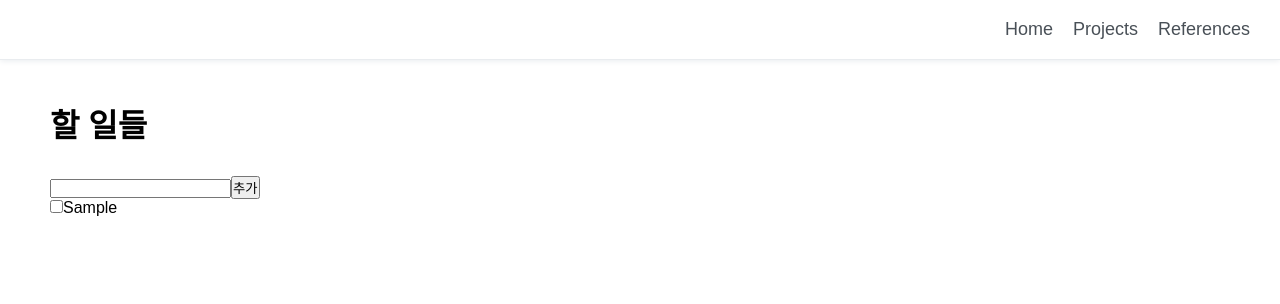
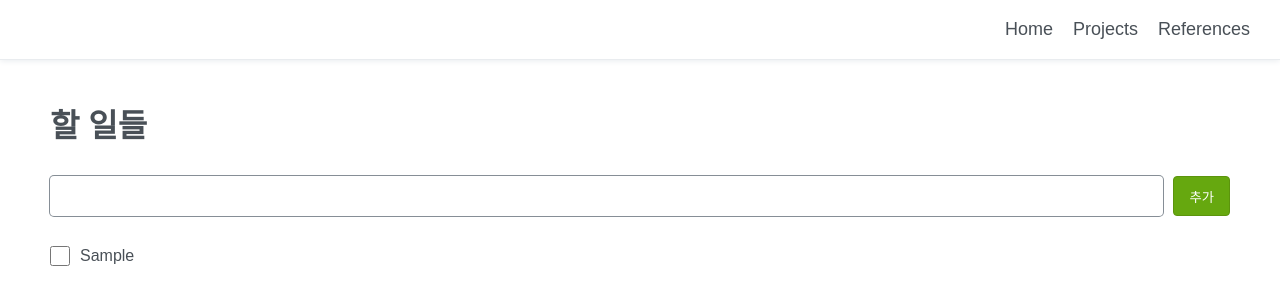
Before and after one commit to Orchemi/Code_Playground, a Next.js app: page /projects/todo-list in a window 1280 px wide. Both pictures are taken after typing "Sample" into the empty fields and a click on the button "추가". Shown: the top 304 px of the page. Built offline with nearby package versions, Linux system fonts and the light colour scheme.

Commit message:
style: TodoList 1차 스타일링

```diff
--- a/src/app/globals.css
+++ b/src/app/globals.css
@@ -3,6 +3,7 @@
   font-family: Pretendard, 'Noto Sans KR', sans-serif;
   margin: 0;
   padding: 0;
+  color: #495057;
 }
 
 ul,
--- a/src/components/todoList/Todo.tsx
+++ b/src/components/todoList/Todo.tsx
@@ -2,12 +2,18 @@
 
 import { FC } from 'react';
 import { TodoType } from '@components/todoList/types';
+import { todoCss } from '@components/todoList/styles';
+import useTodoList from '@components/todoList/useTodoList';
 
-const Todo: FC<Omit<TodoType, 'id'>> = ({ content, isDone }) => {
+const Todo: FC<TodoType> = ({ id, content, isDone }) => {
+  const { changeTodoStatus } = useTodoList();
+
+  const onChangeTodoStatus = () => changeTodoStatus(id);
+
   return (
-    <li>
-      <input type="checkbox" checked={isDone} />
-      {content}
+    <li css={todoCss(isDone)} onClick={onChangeTodoStatus}>
+      <input type="checkbox" checked={isDone} onChange={onChangeTodoStatus} />
+      <span>{content}</span>
     </li>
   );
 };
--- a/src/components/todoList/TodoInput.tsx
+++ b/src/components/todoList/TodoInput.tsx
@@ -2,6 +2,7 @@
 
 import { FC, useState } from 'react';
 import useTodoList from '@components/todoList/useTodoList';
+import { TodoInputCss } from '@components/todoList/styles';
 
 const TodoInput: FC = () => {
   const { createTodo } = useTodoList();
@@ -14,7 +15,7 @@ const TodoInput: FC = () => {
   };
 
   return (
-    <form onSubmit={onSubmit}>
+    <form onSubmit={onSubmit} css={TodoInputCss}>
       <input
         type="text"
         value={writingTodoValue}
--- a/src/components/todoList/TodoList.tsx
+++ b/src/components/todoList/TodoList.tsx
@@ -3,14 +3,15 @@
 import { FC } from 'react';
 import useTodoList from '@components/todoList/useTodoList';
 import Todo from '@components/todoList/Todo';
+import { todoListCss } from '@components/todoList/styles';
 
 const TodoList: FC = () => {
   const { todoList } = useTodoList();
 
   return (
-    <ul>
+    <ul css={todoListCss}>
       {todoList.map(({ id, content, isDone }) => (
-        <Todo key={id} content={content} isDone={isDone} />
+        <Todo key={id} id={id} content={content} isDone={isDone} />
       ))}
     </ul>
   );
--- /dev/null
+++ b/src/components/todoList/styles.ts
@@ -0,0 +1,51 @@
+import { css } from '@emotion/react';
+import { COLORS } from '@styles/colors';
+
+export const todoListCss = css`
+  margin: 20px 0;
+`;
+
+export const todoCss = (isDone: boolean) => css`
+  display: flex;
+  align-items: center;
+  gap: 10px;
+  height: 40px;
+  color: ${COLORS.main};
+
+  input {
+    width: 20px;
+    aspect-ratio: 1/1;
+  }
+
+  span {
+    text-decoration: ${isDone ? 'line-through' : 'none'};
+  }
+`;
+
+export const TodoInputCss = css`
+  display: flex;
+  gap: 10px;
+  height: 40px;
+
+  input {
+    width: 100%;
+    flex-shrink: 1;
+    padding: 0 10px;
+    border: none;
+    border-radius: 4px;
+    box-shadow: 0 0 0 1px ${COLORS.gray600};
+
+    &:focus {
+      outline: none;
+      box-shadow: 0 0 0 2px ${COLORS.gray600};
+    }
+  }
+
+  button {
+    width: 60px;
+    background: ${COLORS.lime800};
+    border: 1px solid ${COLORS.lime900};
+    border-radius: 4px;
+    color: ${COLORS.white};
+  }
+`;
--- a/src/components/todoList/useTodoList.tsx
+++ b/src/components/todoList/useTodoList.tsx
@@ -18,8 +18,23 @@ const useTodoList = () => {
     setLatestTodoId(latestTodoId + 1);
   };
 
+  const changeTodoStatus = (id: number) => {
+    const newTodoList = todoList.map((todo) => {
+      if (todo.id === id) {
+        return {
+          ...todo,
+          isDone: !todo.isDone,
+        };
+      } else {
+        return todo;
+      }
+    });
+    setTodoList(newTodoList);
+  };
+
   return {
     createTodo,
+    changeTodoStatus,
     todoList,
   };
 };
```
